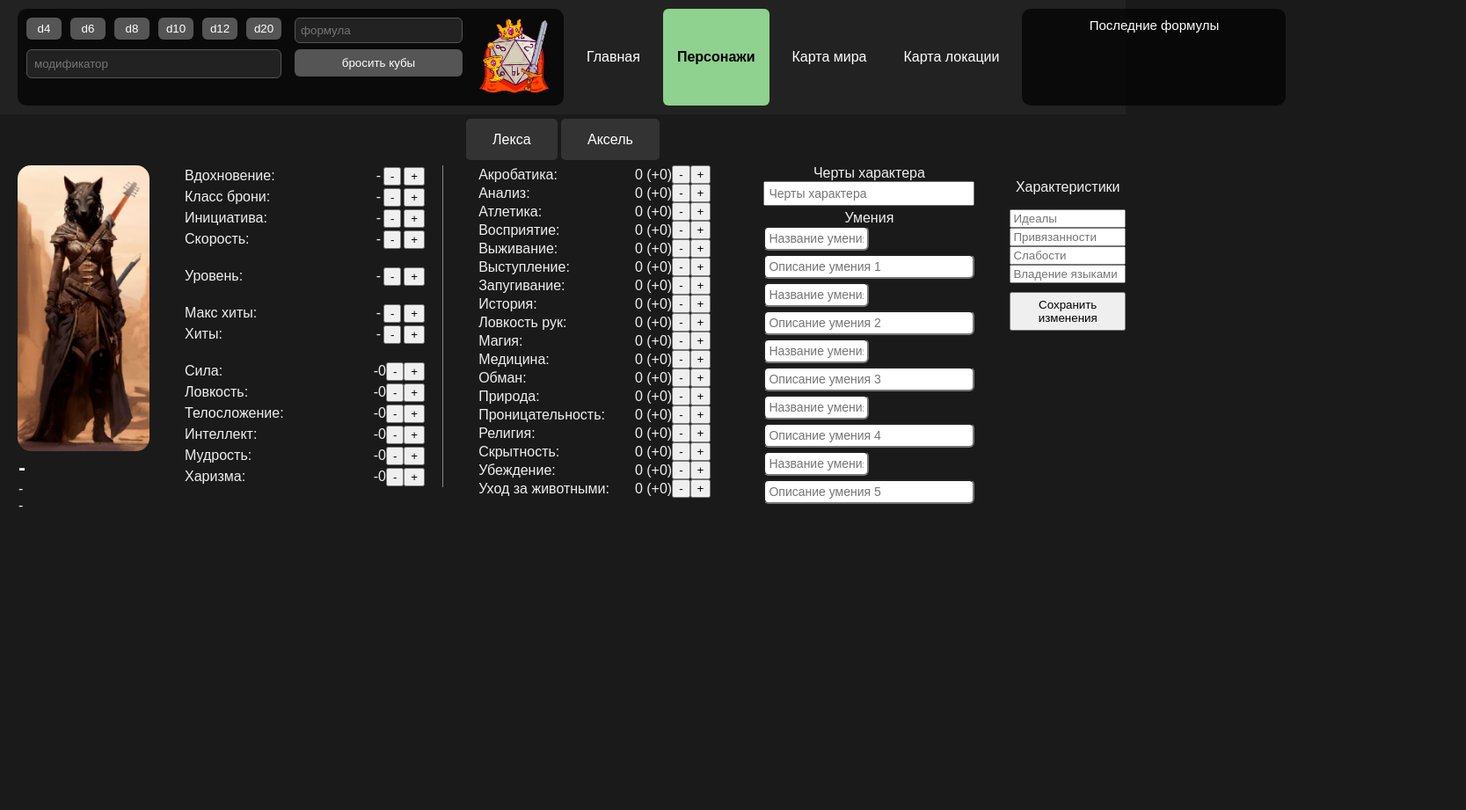
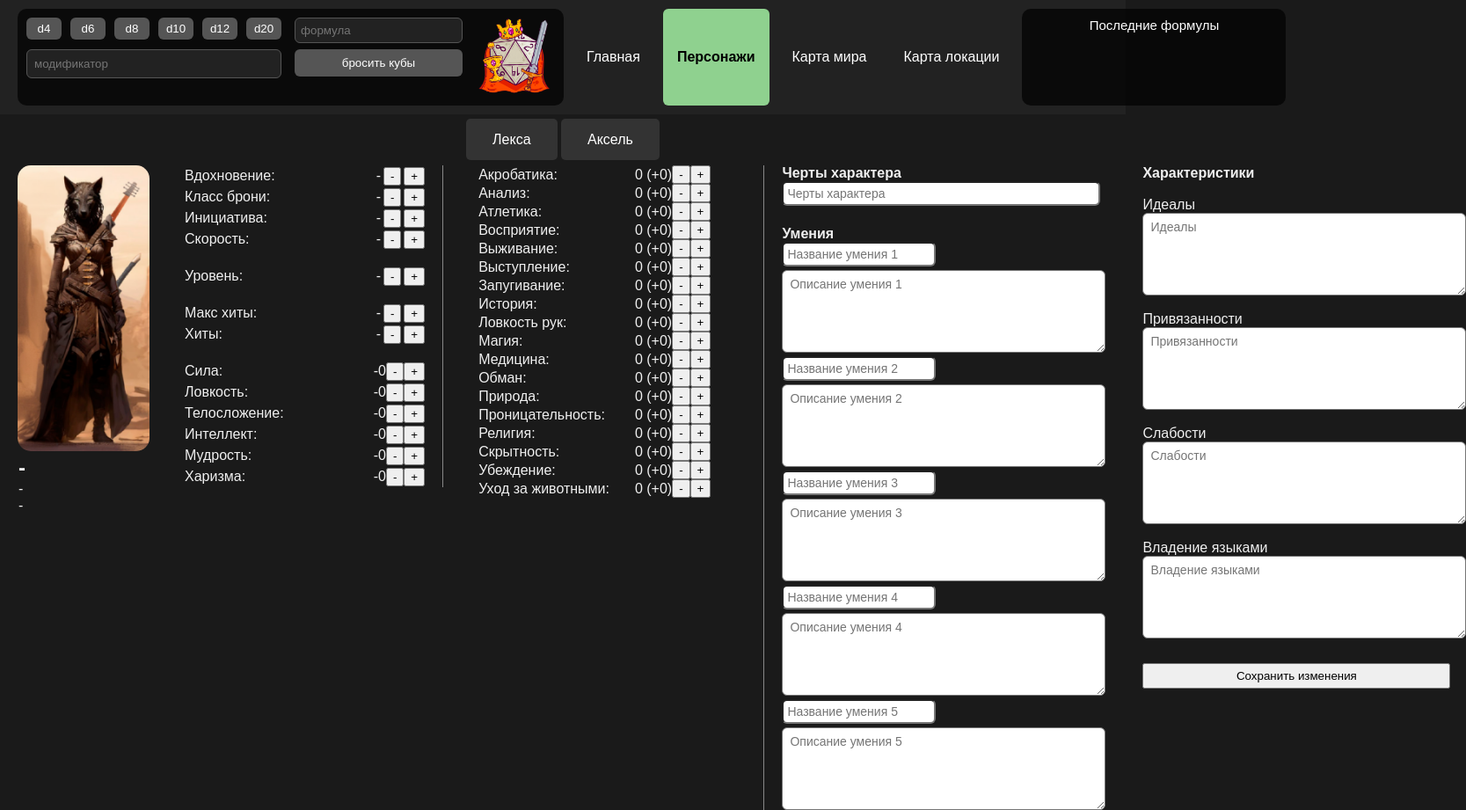
Before and after one commit to DoubleCat-Haruka/dnd, a plain HTML site: page characters/characters.html in a window 1280 px wide. Shown: the whole page at 88% size, 1667 px wide, since content can reach past the window. Before the commit the page ends 800 px from the top, so only its background shows below. Drawn offline with Linux system fonts and the light colour scheme; no server answers.

Commit message:
Add files via upload

```diff
--- a/characters/characters.css
+++ b/characters/characters.css
@@ -396,7 +396,9 @@ header {
   margin-left: 20px;
   display: flex;
   flex-direction: column;
-  width: 250px;
+  width: 350px;
+  padding-left: 20px;
+  border-left: 1px solid #888;
 }
 
 .traits-column .abilities {
@@ -409,21 +411,23 @@ header {
   margin-bottom: 5px;
   padding: 4px;
   font-size: 14px;
+  border-radius: 6px;
+  width: 100%;
 }
 
 .traits-column input.short {
-  width: 120px;
+  width: 50%;
   box-sizing: border-box;
 }
 
 .traits-column input.long {
-  width: 240px;
+  width: 100%;
+  height: 4em;
   box-sizing: border-box;
 }
 .traits-column p {
   margin: 0px;
 }
-
 .save-traits-btn {
   margin: 10px 0;
   padding: 5px 10px;
@@ -434,8 +438,45 @@ header {
 	margin-bottom: 0px;
 	border-radius: 6px;
 }
+.stats-column {
+  margin-left: 20px;
+  display: flex;
+  flex-direction: column;
+  width: 350px;
+}
 
 .stats-column input {
+  padding: 4px;
   width: 100%;
   box-sizing: border-box;
 }
+.stats-column p,h4 {
+  margin: 0px;
+  text-align: left; /* Выравнивание текста по левому краю */
+}
+.stats-column input {
+	margin-bottom: 0px;
+	border-radius: 6px;
+}
+
+.stats-column textarea {
+  width: 100%;
+  min-height: 80px;
+  resize: vertical;
+  font-family: inherit;
+  font-size: 14px;
+  line-height: 1.4;
+  padding: 6px 8px;
+  border-radius: 6px;
+}
+
+.traits-column textarea {
+  width: 100%;
+  min-height: 80px;
+  resize: vertical;
+  font-family: inherit;
+  font-size: 14px;
+  line-height: 1.4;
+  padding: 6px 8px;
+  border-radius: 6px;
+}
--- a/characters/characters.html
+++ b/characters/characters.html
@@ -285,31 +285,41 @@
   </ul>
 </div>
 
+
+
 <div class="traits-column">
-  <p>Черты характера</p>
+  <h4>Черты характера</h4>
   <input type="text" id="lexa-traits" placeholder="Черты характера" />
-
-  <p>Умения</p>
+  <br>
+  <h4>Умения</h4>
   <div class="abilities">
     <input type="text" id="lexa-ability1" placeholder="Название умения 1" class="short" />
-    <input type="text" id="lexa-ability2" placeholder="Описание умения 1" class="long" />
+    <textarea  type="text" id="lexa-ability2" placeholder="Описание умения 1" class="long" /></textarea>
     <input type="text" id="lexa-ability3" placeholder="Название умения 2" class="short" />
-    <input type="text" id="lexa-ability4" placeholder="Описание умения 2" class="long" />
+    <textarea type="text" id="lexa-ability4" placeholder="Описание умения 2" class="long" /></textarea>
     <input type="text" id="lexa-ability5" placeholder="Название умения 3" class="short" />
-    <input type="text" id="lexa-ability6" placeholder="Описание умения 3" class="long" />
+    <textarea type="text" id="lexa-ability6" placeholder="Описание умения 3" class="long" /></textarea>
     <input type="text" id="lexa-ability7" placeholder="Название умения 4" class="short" />
-    <input type="text" id="lexa-ability8" placeholder="Описание умения 4" class="long" />
+    <textarea type="text" id="lexa-ability8" placeholder="Описание умения 4" class="long" /></textarea>
     <input type="text" id="lexa-ability9" placeholder="Название умения 5" class="short" />
-    <input type="text" id="lexa-ability10" placeholder="Описание умения 5" class="long" />
+    <textarea type="text" id="lexa-ability10" placeholder="Описание умения 5" class="long" /></textarea>
   </div>
 </div>
  <div class="stats-column">
-  <p>Характеристики</p>
-  <input type="text" id="lexa-ideals" placeholder="Идеалы" />
-  <input type="text" id="lexa-bonds" placeholder="Привязанности" />
-  <input type="text" id="lexa-flaws" placeholder="Слабости" />
-  <input type="text" id="lexa-languages" placeholder="Владение языками" />
-
+  <h4>Характеристики</h4>
+  <br>
+  <p>Идеалы</p>
+  <textarea type="text" id="lexa-ideals" placeholder="Идеалы" /></textarea>
+  <br>
+  <p>Привязанности</p>
+  <textarea type="text" id="lexa-bonds" placeholder="Привязанности" /></textarea>
+  <br>
+  <p>Слабости</p>
+  <textarea type="text" id="lexa-flaws" placeholder="Слабости" /></textarea>
+  <br>
+  <p>Владение языками</p>
+  <textarea type="text" id="lexa-languages" placeholder="Владение языками" /></textarea>
+	<br>
   <button class="save-traits-btn" data-character="lexa">Сохранить изменения</button>
 </div>
 
@@ -534,6 +544,43 @@
     </div>
   </ul>
 </div>
+
+<div class="traits-column">
+  <h4>Черты характера</h4>
+  <input type="text" id="axel-traits" placeholder="Черты характера" />
+<br>
+  <h4>Умения</h4>
+  <div class="abilities">
+    <input type="text" id="axel-ability1" placeholder="Название умения 1" class="short" />
+    <textarea  type="text" id="axel-ability2" placeholder="Описание умения 1" class="long" /></textarea>
+    <input type="text" id="axel-ability3" placeholder="Название умения 2" class="short" />
+    <textarea type="text" id="axel-ability4" placeholder="Описание умения 2" class="long" /></textarea>
+    <input type="text" id="axel-ability5" placeholder="Название умения 3" class="short" />
+    <textarea type="text" id="axel-ability6" placeholder="Описание умения 3" class="long" /></textarea>
+    <input type="text" id="axel-ability7" placeholder="Название умения 4" class="short" />
+    <textarea type="text" id="axel-ability8" placeholder="Описание умения 4" class="long" /></textarea>
+    <input type="text" id="axel-ability9" placeholder="Название умения 5" class="short" />
+    <textarea type="text" id="axel-ability10" placeholder="Описание умения 5" class="long" /></textarea>
+  </div>
+</div>
+ <div class="stats-column">
+  <h4>Характеристики</h4>
+  <br>
+  <p>Идеалы</p>
+  <textarea type="text" id="axel-ideals" placeholder="Идеалы" /></textarea>
+  <br>
+  <p>Привязанности</p>
+  <textarea type="text" id="axel-bonds" placeholder="Привязанности" /></textarea>
+  <br>
+  <p>Слабости</p>
+  <textarea type="text" id="axel-flaws" placeholder="Слабости" /></textarea>
+  <br>
+  <p>Владение языками</p>
+  <textarea type="text" id="axel-languages" placeholder="Владение языками" /></textarea>
+	<br>
+  <button class="save-traits-btn" data-character="axel">Сохранить изменения</button>
+</div>
+
 </div>
 
   <script src="characters.js"></script>
```
